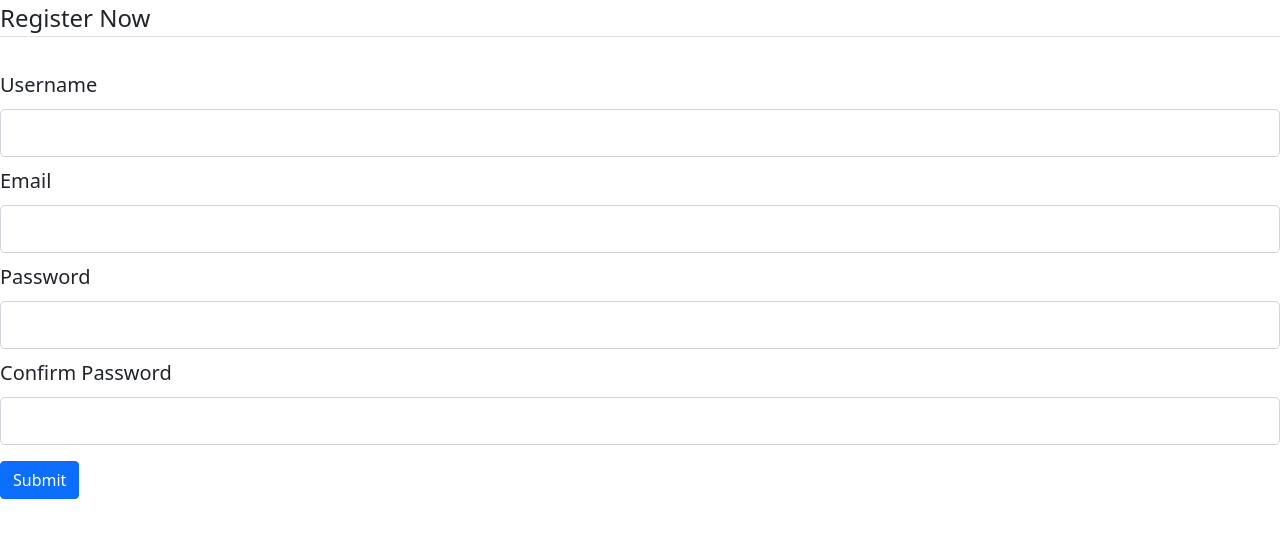
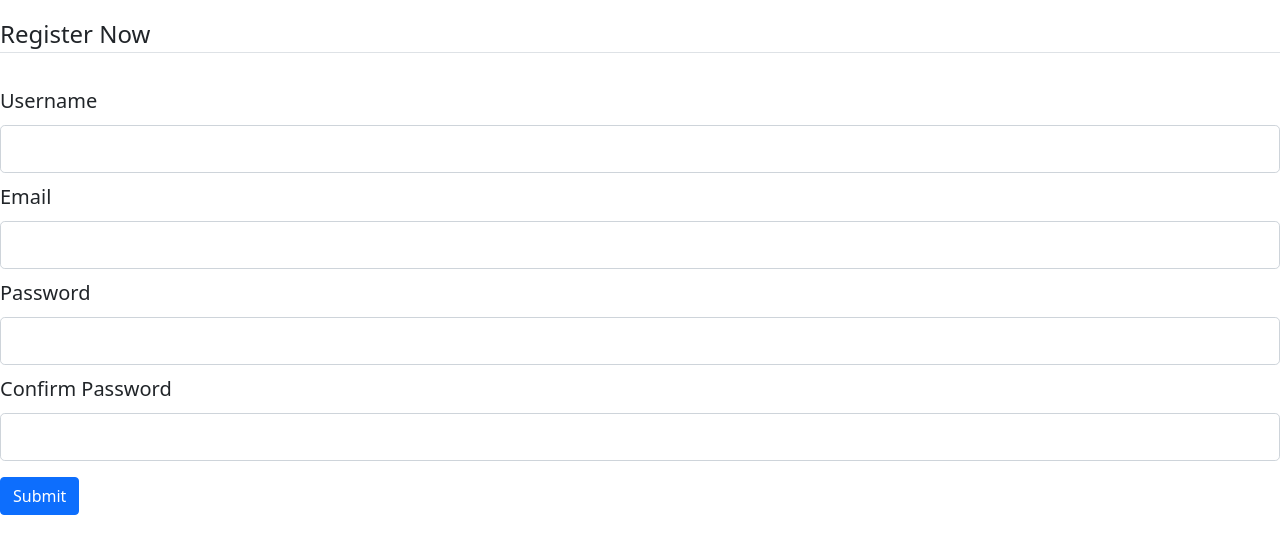
Before and after one commit to yahyasaadi/userStory, a Flask app: page /register in a window 1280 px wide. Shown: the part 56-610 px from the top of the page. Run offline with Flask 2, Linux system fonts and the light colour scheme.

Commit message:
added some margin to the top

```diff
--- a/user_story/templates/register.html
+++ b/user_story/templates/register.html
@@ -3,7 +3,7 @@
 
 {% block content %}
 
-    <div class="content-div">
+    <div class="content-div mt-3">
         <form method="POST" action="">
             {{ form.hidden_tag() }}
             <fieldset class="form-group">
```
